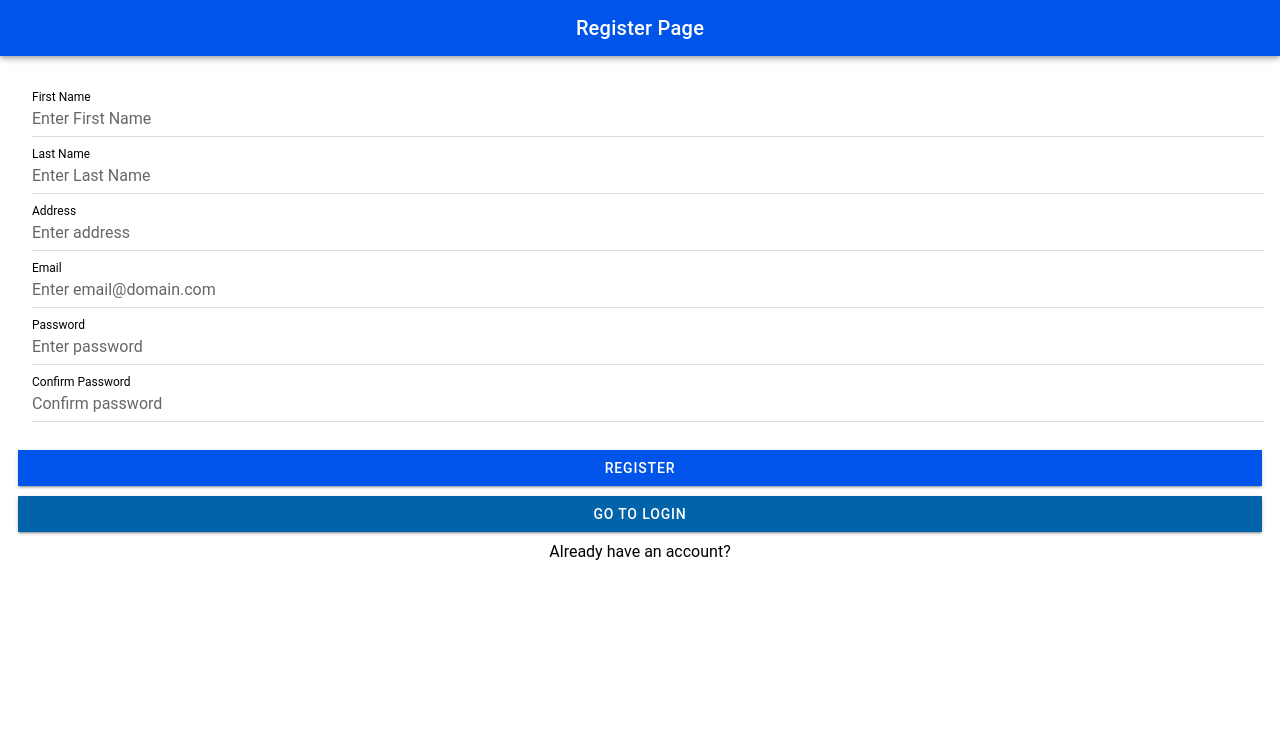
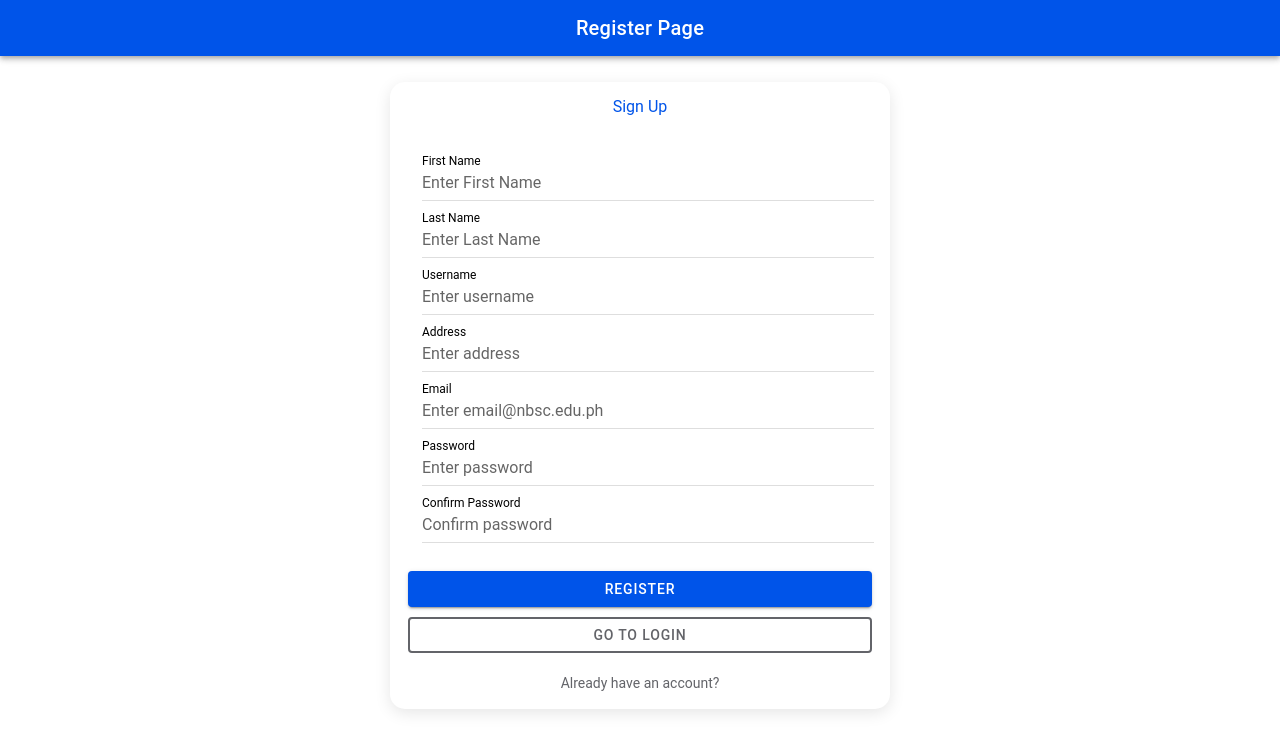
Before and after one commit to Jolinamata/it35-lab, a React (Vite) app: page /it35-lab/register in a window 1280 px wide. Shown: the top 752 px of the page. Built offline with nearby package versions, Linux system fonts and the light colour scheme.

Commit message:
update my login.tsx

```diff
--- a/src/pages/Login.tsx
+++ b/src/pages/Login.tsx
@@ -1,22 +1,20 @@
 import {
   IonAvatar,
   IonButton,
-  IonButtons,
   IonContent,
   IonHeader,
-    IonIcon,
   IonInput,
   IonInputPasswordToggle,
   IonItem,
   IonList,
-    IonMenuButton,
   IonPage,
-    IonText,
   IonTitle,
   IonToolbar,
-    useIonRouter
+  useIonRouter,
+  IonCard,
+  IonCardContent,
+  IonText
 } from '@ionic/react';
-
 
 const Login: React.FC = () => {
   const navigation = useIonRouter();
@@ -27,6 +25,7 @@ const Login: React.FC = () => {
   const doRegister = () => {
     navigation.push('/it35-lab/register', 'forward', 'replace');
   }
+
   return (
     <IonPage>
       <IonHeader>
@@ -34,31 +33,48 @@ const Login: React.FC = () => {
           <IonTitle>Login</IonTitle>
         </IonToolbar>
       </IonHeader>
-      <style>
 
-      </style>
+      <IonContent className='ion-padding'>
+        <div style={{ display: 'flex', justifyContent: 'center', marginTop: '20px' }}>
+          <IonAvatar className="avatar" style={{ width: '100px', height: '100px' }}>
+            <img
+              src="https://www.recordnet.com/gcdn/presto/2021/03/22/NRCD/9d9dd9e4-e84a-402e-ba8f-daa659e6e6c5-PhotoWord_003.JPG"
+              alt="Avatar"
+            />
+          </IonAvatar>
+        </div>
 
-      <div>  <IonAvatar className="avatar">
-                        <img src="https://www.recordnet.com/gcdn/presto/2021/03/22/NRCD/9d9dd9e4-e84a-402e-ba8f-daa659e6e6c5-PhotoWord_003.JPG" alt="Avatar" />
-                    </IonAvatar></div>
-     <div>
+        <IonCard style={{ maxWidth: '500px', margin: '20px auto' }}>
+          <IonCardContent>
+            <div style={{ textAlign: 'center', marginBottom: '15px' }}>
+              <IonText style={{ fontSize: '1.2rem', fontWeight: 'bold' }}>USER</IonText>
+            </div>
+
             <IonList>
               <IonItem>
-        <IonInput label="user name" placeholder=""></IonInput>
+                <IonInput label="Username" placeholder="Enter your username"></IonInput>
               </IonItem>
-        <br></br>
-        <IonInput type="password" label="Password" value="NeverGonnaGiveYouUp">
+              <IonItem>
+                <IonInput
+                  type="password"
+                  label="Password"
+                  placeholder="Enter your password"
+                >
                   <IonInputPasswordToggle slot="end"></IonInputPasswordToggle>
                 </IonInput>
-      </IonList></div>
+              </IonItem>
+            </IonList>
 
-      <IonContent className='ion-padding'>
-      <IonButton onClick={() => doLogin()} expand="full">
+            <div style={{ display: 'flex', flexDirection: 'column', gap: '10px', marginTop: '20px' }}>
+              <IonButton onClick={() => doLogin()} expand="block">
                 Login
               </IonButton>
-          <IonButton onClick={() => doRegister()} expand="full">
+              <IonButton onClick={() => doRegister()} expand="block" fill="outline">
                 CREATE ACCOUNT
               </IonButton>
+            </div>
+          </IonCardContent>
+        </IonCard>
       </IonContent>
     </IonPage>
   );
--- a/src/pages/Register.tsx
+++ b/src/pages/Register.tsx
@@ -8,19 +8,35 @@ import {
   IonItem,
   IonList,
   IonButton,
-  useIonRouter
+  useIonRouter,
+  useIonAlert,
+  IonCard,
+  IonCardContent
 } from '@ionic/react';
+import { useState } from 'react';
 
 const Register: React.FC = () => {
   const router = useIonRouter();
+  const [presentAlert] = useIonAlert();
+  const [email, setEmail] = useState('');
 
-  // ✅ Handle Register
+  const validateEmail = (email: string) => {
+    return email.endsWith('@nbsc.edu.ph');
+  };
+
   const handleRegister = () => {
-    console.log('Register button clicked!');
+    if (!validateEmail(email)) {
+      presentAlert({
+        header: 'Invalid Email',
+        message: 'Please use an official NBSC email (@nbsc.edu.ph)',
+        buttons: ['OK']
+      });
+      return;
+    }
+    console.log('Registration successful!');
     router.push('/it35-lab', 'forward', 'replace');
   };
 
-  // ✅ Handle Go to Login
   const doLogin = () => {
     router.push('/it35-lab', 'forward', 'replace');
   };
@@ -34,45 +50,120 @@ const Register: React.FC = () => {
       </IonHeader>
 
       <IonContent className="ion-padding">
+        {/* Centered Card Container */}
+        <div style={{
+          display: 'flex',
+          justifyContent: 'center',
+          alignItems: 'center',
+          minHeight: '80vh'
+        }}>
+          <IonCard style={{
+            width: '100%',
+            maxWidth: '500px',
+            borderRadius: '15px',
+            boxShadow: '0 4px 16px rgba(0,0,0,0.1)'
+          }}>
+            <IonCardContent>
+              <h2 style={{
+                textAlign: 'center',
+                marginBottom: '20px',
+                color: 'var(--ion-color-primary)'
+              }}>
+                Sign Up
+              </h2>
+
               <IonList>
                 <IonItem>
-            <IonInput label="First Name" labelPlacement="stacked" placeholder="Enter First Name"></IonInput>
+                  <IonInput
+                    label="First Name"
+                    labelPlacement="stacked"
+                    placeholder="Enter First Name"
+                  ></IonInput>
                 </IonItem>
 
                 <IonItem>
-            <IonInput label="Last Name" labelPlacement="stacked" placeholder="Enter Last Name"></IonInput>
+                  <IonInput
+                    label="Last Name"
+                    labelPlacement="stacked"
+                    placeholder="Enter Last Name"
+                  ></IonInput>
                 </IonItem>
 
                 <IonItem>
-            <IonInput label="Address" labelPlacement="stacked" placeholder="Enter address"></IonInput>
+                  <IonInput
+                    label="Username"
+                    labelPlacement="stacked"
+                    placeholder="Enter username"
+                  ></IonInput>
                 </IonItem>
 
                 <IonItem>
-            <IonInput label="Email" labelPlacement="stacked" placeholder="Enter email@domain.com"></IonInput>
+                  <IonInput
+                    label="Address"
+                    labelPlacement="stacked"
+                    placeholder="Enter address"
+                  ></IonInput>
                 </IonItem>
 
                 <IonItem>
-            <IonInput label="Password" labelPlacement="stacked" placeholder="Enter password" type="password"></IonInput>
+                  <IonInput
+                    label="Email"
+                    labelPlacement="stacked"
+                    placeholder="Enter email@nbsc.edu.ph"
+                    type="email"
+                    value={email}
+                    onIonChange={(e) => setEmail(e.detail.value!)}
+                  ></IonInput>
                 </IonItem>
 
                 <IonItem>
-            <IonInput label="Confirm Password" labelPlacement="stacked" placeholder="Confirm password" type="password"></IonInput>
+                  <IonInput
+                    label="Password"
+                    labelPlacement="stacked"
+                    placeholder="Enter password"
+                    type="password"
+                  ></IonInput>
+                </IonItem>
+
+                <IonItem>
+                  <IonInput
+                    label="Confirm Password"
+                    labelPlacement="stacked"
+                    placeholder="Confirm password"
+                    type="password"
+                  ></IonInput>
                 </IonItem>
               </IonList>
 
-        {/* ✅ Register Button */}
-        <IonButton onClick={handleRegister} expand="full" color="primary" style={{ marginTop: '20px' }}>
+              <IonButton
+                onClick={handleRegister}
+                expand="block"
+                color="primary"
+                style={{ marginTop: '20px' }}
+              >
                 REGISTER
               </IonButton>
 
-        {/* ✅ Go to Login Button */}
-        <IonButton onClick={doLogin} expand="full" color="secondary" style={{ marginTop: '10px' }}>
+              <IonButton
+                onClick={doLogin}
+                expand="block"
+                fill="outline"
+                color="medium"
+                style={{ marginTop: '10px' }}
+              >
                 GO TO LOGIN
               </IonButton>
 
-        <p style={{ textAlign: 'center', marginTop: '10px' }}>
+              <p style={{
+                textAlign: 'center',
+                marginTop: '20px',
+                color: 'var(--ion-color-medium)'
+              }}>
                 Already have an account?
               </p>
+            </IonCardContent>
+          </IonCard>
+        </div>
       </IonContent>
     </IonPage>
   );
```
Lines whose indentation alone changed are shown as unchanged.
